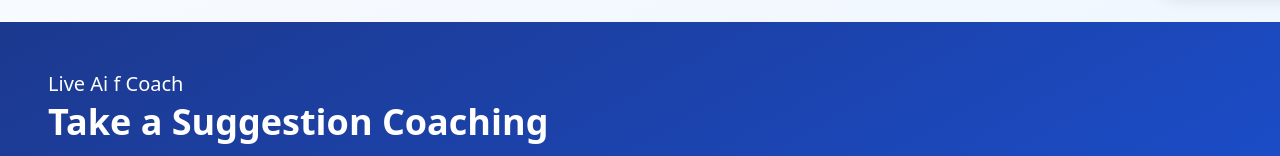
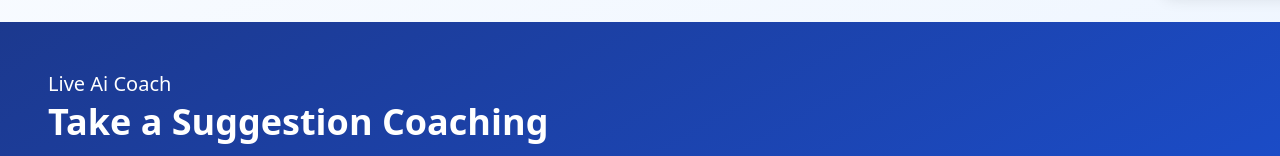
Before and after one commit to nayeemjim/task-with-functionalComponents, a React (Vite) app: page / in a window 1280 px wide. Shown: the part 644-800 px from the top of the page. Built offline with nearby package versions, Linux system fonts and the light colour scheme.

Commit message:
Navbar designing is complete

```diff
--- a/src/Components/Form.jsx
+++ b/src/Components/Form.jsx
@@ -5,7 +5,7 @@ import { FiSend } from "react-icons/fi";
 const Form = () => {
   return (
     <section className="mx-auto min-h-screen bg-gradient-to-br from-blue-900 to-blue-600 p-6 text-white md:p-12 lg:w-[1440px]">
-      <h2 className="mb-1 text-xl font-light">Live Ai f Coach</h2>
+      <h2 className="mb-1 text-xl font-light">Live Ai Coach</h2>
       <h1 className="mb-10 text-3xl font-bold md:text-4xl">
         Take a Suggestion Coaching
       </h1>
```
